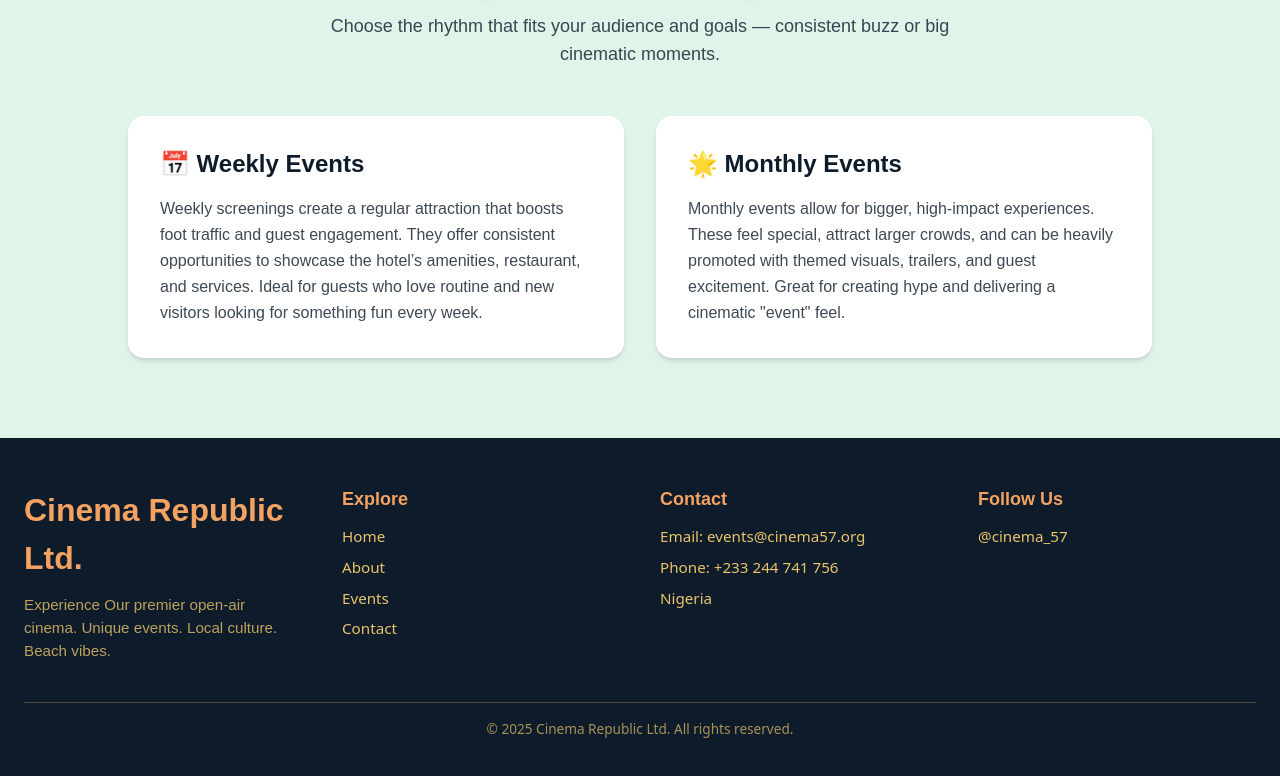
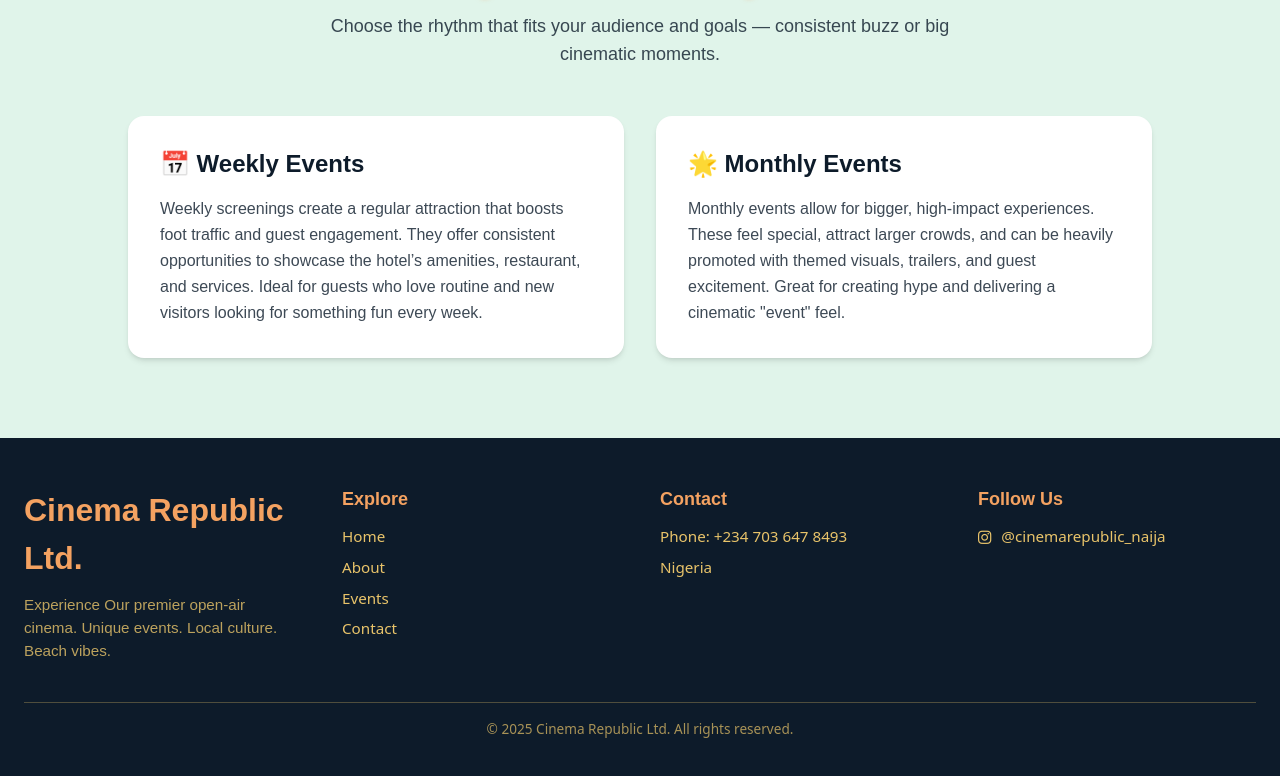
Before and after one commit to AwwalMudashir/Cinema_Republic, a React (Vite) app: page / in a window 1280 px wide. Shown: the part 4560-5336 px from the top of the page. Built offline with nearby package versions, Linux system fonts and the light colour scheme.

Commit message:
Done Again

```diff
--- a/index.html
+++ b/index.html
@@ -6,7 +6,7 @@
   <meta name="viewport" content="width=device-width, initial-scale=1.0" />
   <link rel="stylesheet" href="./src/index.css">
   <link rel="shortcut icon" href="/logo.png" type="image/x-icon">
-  <!-- <script src="https://kit.fontawesome.com/702a669f9c.js" crossorigin="anonymous"></script> -->
+  <script src="https://kit.fontawesome.com/702a669f9c.js" crossorigin="anonymous"></script>
   <title>Cinema Republic</title>
 </head>
 
--- a/src/components/Footer.jsx
+++ b/src/components/Footer.jsx
@@ -97,20 +97,20 @@ const Footer = () => {
           <div>
             <h3>Contact</h3>
             <ul>
-              <li>
+              {/* <li>
                 Email:{' '}
                 <a
                   href="mailto:events@cinema57.org"
                 >
                   events@cinema57.org
                 </a>
-              </li>
+              </li> */}
               <li>
                 Phone:{' '}
                 <a
-                  href="tel:+233244741756"
+                  href="tel:+2347036478493"
                 >
-                  +233 244 741 756
+                  +234 703 647 8493
                 </a>
               </li>
               <li>Nigeria</li>
@@ -121,13 +121,14 @@ const Footer = () => {
           <div>
             <h3>Follow Us</h3>
             <div className="footer-socials">
+              <i class="fa-brands fa-instagram" style={{ marginTop: '5px', marginRight: '-6px' }}></i>
               <a
-                href="https://instagram.com/cinema_57"
+                href="https://www.instagram.com/cinemarepublic_naija/"
                 target="_blank"
                 rel="noopener noreferrer"
               >
 
-                @cinema_57
+                @cinemarepublic_naija
               </a>
             </div>
           </div>
```
